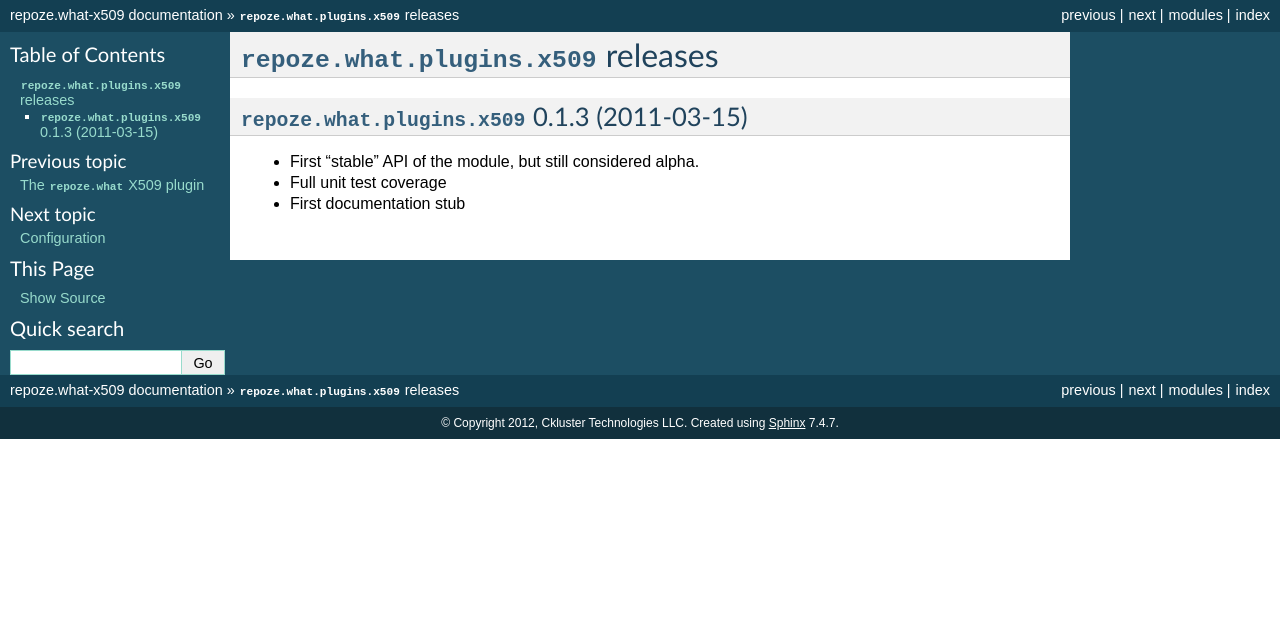
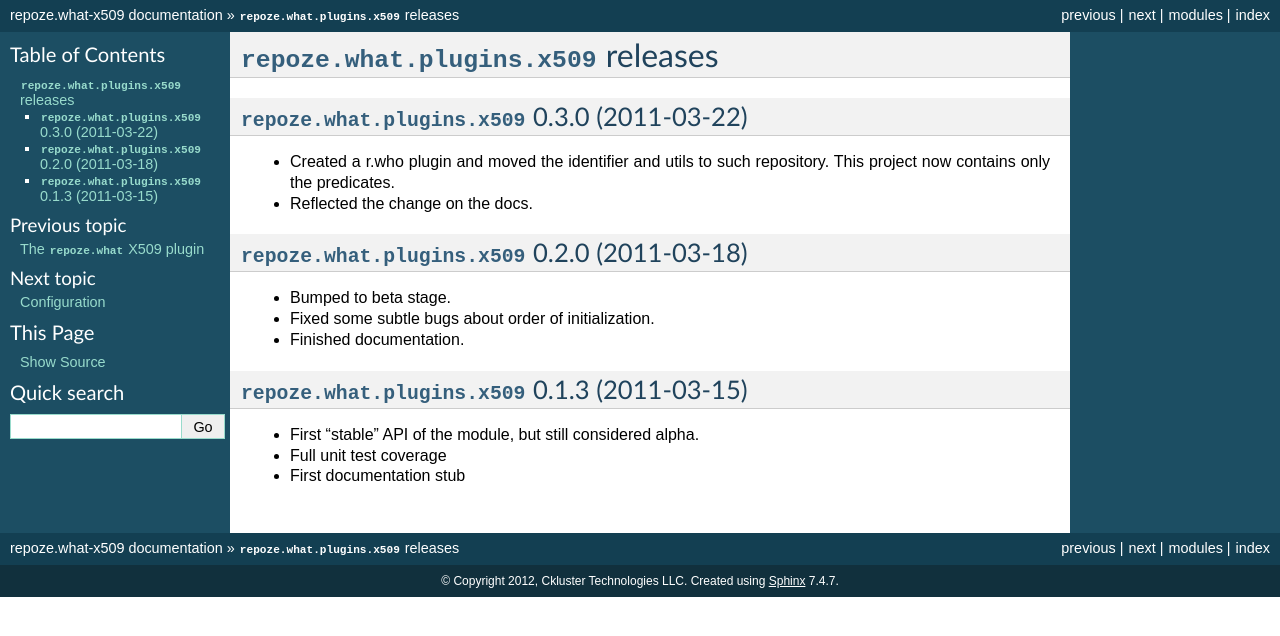
Before and after one commit to arturosevilla/repoze.what-x509, a Sphinx documentation site: the page built from docs/changes.rst, in a window 1280 px wide. Shown: the top 636 px of the page. Built offline with Sphinx 7.4.7, drawn with Linux system fonts in a browser that asks for light colours; the version number could not be read and is left out.

Commit message:
Docs split

```diff
--- a/docs/changes.rst
+++ b/docs/changes.rst
@@ -2,6 +2,19 @@
 :mod:`repoze.what.plugins.x509` releases
 ****************************************
 
+:mod:`repoze.what.plugins.x509` 0.3.0 (2011-03-22)
+==================================================
+
+* Created a r.who plugin and moved the identifier and utils to such repository.
+  This project now contains only the predicates.
+* Reflected the change on the docs.
+
+:mod:`repoze.what.plugins.x509` 0.2.0 (2011-03-18)
+==================================================
+
+* Bumped to beta stage.
+* Fixed some subtle bugs about order of initialization.
+* Finished documentation.
 
 :mod:`repoze.what.plugins.x509` 0.1.3 (2011-03-15)
 ==================================================
--- a/docs/configuration.rst
+++ b/docs/configuration.rst
@@ -145,8 +145,7 @@
 named with the default ``mod_ssl`` key, instead they will be prefixed by HTTP\_
 (after all they are passed as custom HTTP headers). For example
 ``SSL_CLIENT_S_DN`` will become ``HTTP_SSL_CLIENT_S_DN``, so you will have to
-be careful when using the predicates or the identifier of
-:mod:`repoze.what.plugins.x509`::
+be careful when using the predicates of :mod:`repoze.what.plugins.x509`::
 
     from repoze.what.plugins.x509 import is_subject
 
@@ -201,5 +200,5 @@
 
 As with Apache's configuration, your headers will not be as specified, but
 prefixed with HTTP\_, and you will need to specify your ``subject_key`` or
-``issuer_key`` with the predicates and the identifier. See `Headers
+``issuer_key`` with the predicates. See `Headers
 modification`_ for an example of this configuration.
```
